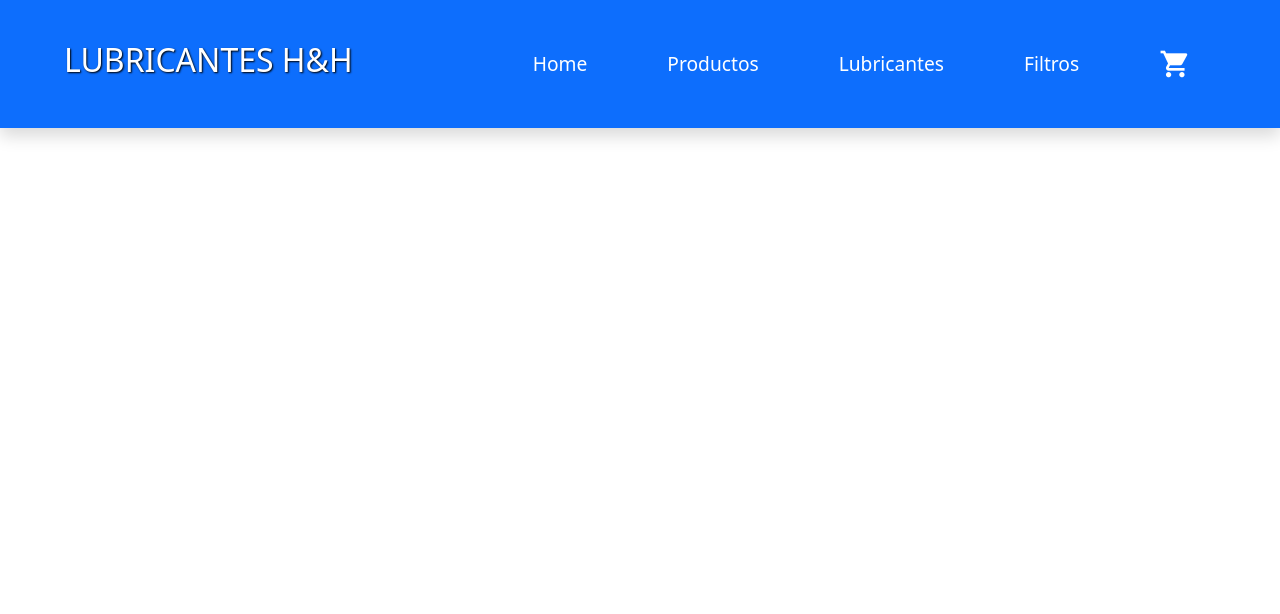
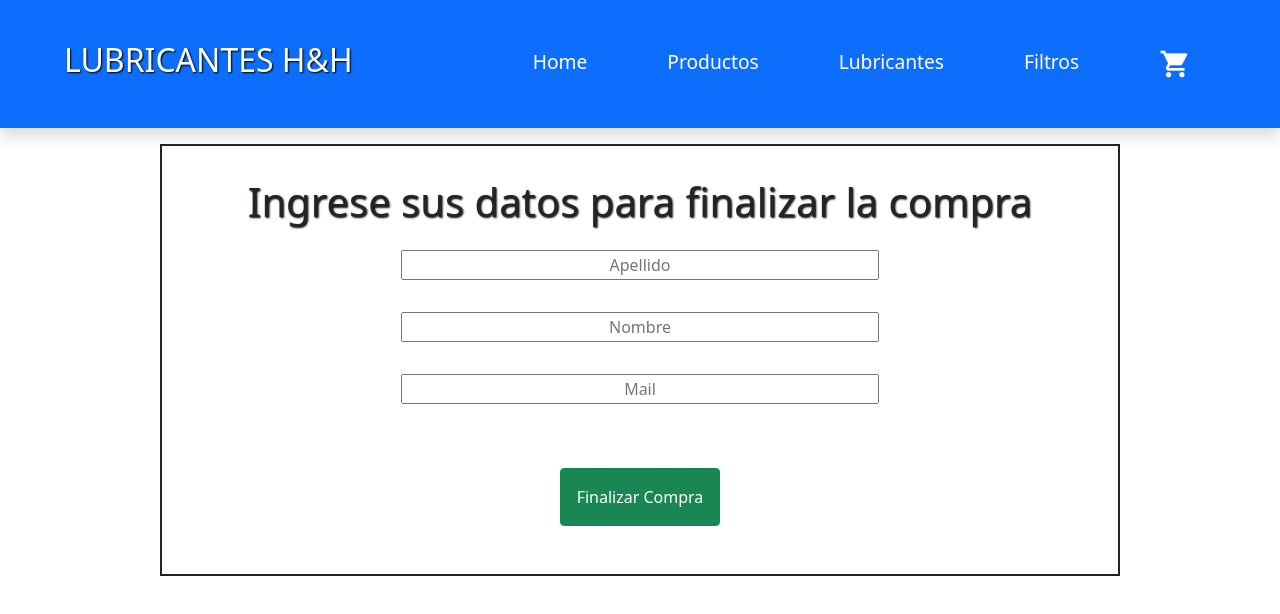
Before and after one commit to emanuelheredia/react-tienda_lubricentro, a React (Create React App) app: page /compra in a window 1280 px wide. Shown: the top 614 px of the page. Built offline with nearby package versions, Linux system fonts and the light colour scheme.

Commit message:
Configuracion de compra para guardar en coleccion de firestore objeto con dedatos de la misma y respuesta a usuario

```diff
--- a/App.js
+++ b/App.js
@@ -6,6 +6,7 @@ import {BrowserRouter,Routes,Route} from "react-router-dom";
 import Home from "./components/Home";
 import Carrito from "./components/Carrito";
 import CartContext from "./components/CartContext"
+import Compra from "./components/Compra";
 
 const App= ()=>{
     return (
@@ -20,6 +21,8 @@ const App= ()=>{
                 <Route exact path= "/producto/:id" element={<ItemDetailContainer/>}/>
                 <Route exact path= "/producto/carrito" element={<Carrito/>}/>
                 <Route exact path="/" element={<Home/>} />
+                <Route exact path="/compra" element={<Compra/>} />
+
             </Routes>
             </BrowserRouter>
             </CartContext>
--- a/src/App.js
+++ b/src/App.js
@@ -6,6 +6,7 @@ import {BrowserRouter,Routes,Route} from "react-router-dom";
 import Home from "./components/Home";
 import Carrito from "./components/Carrito";
 import CartContext from "./components/CartContext"
+import Compra from "./components/Compra";
 
 const App= ()=>{
     return (
@@ -20,6 +21,8 @@ const App= ()=>{
                 <Route exact path= "/producto/:id" element={<ItemDetailContainer/>}/>
                 <Route exact path= "/producto/carrito" element={<Carrito/>}/>
                 <Route exact path="/" element={<Home/>} />
+                <Route exact path="/compra" element={<Compra/>} />
+
             </Routes>
             </BrowserRouter>
             </CartContext>
--- a/src/components/CartContext.js
+++ b/src/components/CartContext.js
@@ -13,9 +13,9 @@ const CartContext=({children})=>{
     const [precioTotal,setPrecioTotal]=useState(0)
 
     const onAdd=(producto)=>{
-        if(isInCarrito(producto.producto.id)){
+        if(isInCarrito(producto.id)){
             producto.cantidad=producto.cantidad+productoDuplicado.cantidad
-            let carritoCopia=carrito.filter(e=>(e.producto.id!==producto.producto.id))
+            let carritoCopia=carrito.filter(e=>(e.id!==producto.id))
             carritoCopia.push(producto)
             setCarrito(carritoCopia)
         }else{
@@ -23,10 +23,10 @@ const CartContext=({children})=>{
         }
     }
     const removeItem=(id)=>{
-        let carritoFiltrado=carrito.filter(e=>(e.producto.id)!==id)
+        let carritoFiltrado=carrito.filter(e=>(e.id)!==id)
         setCarrito(carritoFiltrado)
-        let item= carrito.filter(e=>(e.producto.id)===id)
-        setPrecioTotal(precioTotal-((item[0].cantidad)*Number(item[0].producto.precio)))
+        let item= carrito.filter(e=>(e.id)===id)
+        setPrecioTotal(precioTotal-((item[0].cantidad)*Number(item[0].precio)))
         setCantidadTotal(cantidadTotal-item[0].cantidad)
     }
     const vaciarCarrito=()=>{
@@ -35,7 +35,7 @@ const CartContext=({children})=>{
         setCantidadTotal(0)
     }
     const isInCarrito=(id)=>{
-        productoDuplicado=carrito.find(e=>(e.producto.id)===id)
+        productoDuplicado=carrito.find(e=>(e.id)===id)
         if(productoDuplicado===undefined){
             return false;
         }else{
--- /dev/null
+++ b/src/components/Compra.js
@@ -0,0 +1,57 @@
+import React, {  useState } from "react";
+import {db} from "./firebase"
+import {addDoc,collection, serverTimestamp,query,where,getDocs,} from "firebase/firestore"
+import { useContexto } from "./CartContext";
+
+const Compra=()=>{
+    const {vaciarCarrito,carrito,precioTotal}=useContexto()
+    const [mostrarFormulario,setMostrarFormulario]=useState(true)
+    const [datosCompra,setDatosCompra]=useState()
+    const [datosComprador,setDatosComprador]=useState(
+        {
+            nombre:"",
+            apellido:"",
+            mail:""
+        }
+    )
+    const handleInputChange=(e)=>{
+        setDatosComprador({
+            ...datosComprador,
+            [e.target.name]: e.target.value
+        })
+    }
+    const terminarCompra=(e)=>{
+        e.preventDefault()
+        const ventaColeccion=collection(db,"ventas")
+        addDoc(ventaColeccion,{
+            buyer:datosComprador,
+            items:carrito,
+            date:serverTimestamp(),
+            total:precioTotal
+        })
+        const consultaCompra=query(ventaColeccion,where("buyer","==",datosComprador))
+        getDocs(consultaCompra).then(({docs})=>{
+            setDatosCompra(docs.map(doc=> {return {"id":doc.id,...doc.data()}}))
+            setMostrarFormulario(false)
+            vaciarCarrito();
+        }).catch(err=>{console.log(err)})
+}
+
+    return (
+        <>
+            {(mostrarFormulario)?<form className="d-flex flex-column align-items-center ">
+                <label><h1>Ingrese sus datos para finalizar la compra</h1></label>
+                <input onChange={handleInputChange} placeholder="Apellido" type="string" name="apellido" className="m-3"></input>
+                <input onChange={handleInputChange} placeholder="Nombre" type="string" name="nombre"className="m-3"></input>
+                <input onChange={handleInputChange} placeholder="Mail" type="mail" name="mail"className="m-3"></input>
+                <button onClick={terminarCompra} className="btn btn-success p-3 justify-content-center w-30 m-5">Finalizar Compra</button>
+            </form>:(<div className="d-flex flex-column align-items-center m-5 border border-primary bg-primary"><h1 className="text-white">FELICITACIONES! COMPRA EXITOSA</h1>
+            <h2 className="mt-5 text-center text-warning">ID DE COMPRA: {datosCompra[0].id} </h2>
+            <h1 className=" mb-5  text-center text-white">Total a pagar: $ {datosCompra[0].total}
+            </h1>
+            </div>)
+            }
+        </>
+    )
+}
+export default Compra;
--- a/src/components/ItemDetail.js
+++ b/src/components/ItemDetail.js
@@ -12,7 +12,7 @@ const ItemDetail = ({producto})=>{
     const onAddItem = (contador)=>{
         setContador(contador);
         setMostrarBotonFinalizar(false)
-        let productoNuevo = {"cantidad":contador,"producto":(producto)}
+        let productoNuevo = {"cantidad":contador,...producto}
         onAdd(productoNuevo)
         sumarPrecioTotal({"precio":producto.precio,"cantidad":contador})
     }
--- a/src/components/ItemListContainer.js
+++ b/src/components/ItemListContainer.js
@@ -13,26 +13,13 @@ const ItemListContainer=()=>{
         const productosCollection=collection(db,"productos")
         if (categoria){
             const consultaCategoria=query(productosCollection,where("categoria","==",categoria))
-            getDocs(consultaCategoria).then((respuesta)=>{
-                const docs=respuesta.docs
-                const listaFirestore=docs.map(docs=>{
-                    const id=docs.id;
-                    const data=docs.data();
-                    const producto={"id":id,...data}
-                    return producto
-                })
-                setlistaProductos(listaFirestore)
+            getDocs(consultaCategoria).then(({docs})=>{
+                setlistaProductos(docs.map(doc=> {return {"id":doc.id,...doc.data()}}))
             }).catch(err=>{console.log(err)})
             }else{
-                getDocs(productosCollection).then((respuesta)=>{
-                    const docs=respuesta.docs
-                    const listaFirestore=docs.map(docs=>{
-                        const id=docs.id;
-                        const data=docs.data();
-                        const producto={"id":id,...data}
-                        return producto
-                    })
-                    setlistaProductos(listaFirestore)
+                getDocs(productosCollection).then(({docs})=>{
+                    setlistaProductos(docs.map(doc=>{return {"id":doc.id,...doc.data()}
+                    }))
                 }).catch(err=>{console.log(err)})
             }
     },[categoria])
--- a/src/components/NavBar.js
+++ b/src/components/NavBar.js
@@ -9,26 +9,27 @@ const NavBar=()=>{
                 <NavLink className="col-md-7 text-white text-decoration-none"  to="/"><h2 className="col-md-7 text-white ">LUBRICANTES H&H</h2></NavLink>
                 <nav className="navbar navbar-expand-lg navbar-light">
                     <div className="container justify-content-end">
-                        <button className="navbar-toggler flex-row-reverse " type="button" data-bs-toggle="collapse" data-bs-target="#navbarNav" aria-controls="navbarNav" aria-expanded="false" aria-label="Toggle navigation">
+                    <button className="navbar-toggler" type="button" data-bs-toggle="collapse" data-bs-target="#navbarNavDropdown" aria-controls="navbarNavDropdown" aria-expanded="false" aria-label="Toggle navigation">
                         <span className="navbar-toggler-icon "></span>
                         </button>
-                        <div className="collapse navbar-collapse justify-content-end" id="navbarNav">
-                        <ul className="navbar-nav align-items-lg-center">
+                        <div className="collapse navbar-collapse" id="navbarNav">
+                        <ul className="navbar-nav ">
                             <li className="nav-item">
                             <NavLink className="nav-link  text-white active"  aria-current="page" to="/">Home</NavLink>
                             </li>
                             <li className="nav-item">
-                            <NavLink className="nav-link  text-white active"  aria-current="page" to="/productos">Productos</NavLink>
+                            <NavLink className="nav-link  text-white"  aria-current="page" to="/productos">Productos</NavLink>
                             </li>
                             <li className="nav-item">
-                            <NavLink className="nav-link  text-white active"  to="/productos/lubricantes">Lubricantes</NavLink>
+                            <NavLink className="nav-link  text-white"  to="/productos/lubricantes">Lubricantes</NavLink>
                             </li>
                             <li className="nav-item">
-                            <NavLink className="nav-link  text-white active"  to="/productos/filtros">Filtros</NavLink>
+                            <NavLink className="nav-link  text-white"  to="/productos/filtros">Filtros</NavLink>
                             </li>
                             <li className="nav-item">
-                            <NavLink className="nav-link  text-white active"  to="/carrito"><CartWidget/></NavLink>
+                            <NavLink className="nav-link  text-white"  to="/carrito"><CartWidget/></NavLink>
                             </li>
+
                         </ul>
                         </div>
                     </div>
--- a/src/styles.css
+++ b/src/styles.css
@@ -70,3 +70,11 @@ h5{
     margin-left: 11px;
     font-weight: bolder;
 }
+form{
+    border: solid 2px;
+    margin: 1rem 10rem 1rem 10rem;
+}
+form input{
+    width: 50%;
+    text-align: center;
+}
--- a/styles.css
+++ b/styles.css
@@ -65,3 +65,16 @@ nav{
     padding: 3rem;
     font-size: 2rem;
 }
+h5{
+    z-index: 100;
+    margin-left: 11px;
+    font-weight: bolder;
+}
+form{
+    border: solid 2px;
+    margin: 1rem 10rem 1rem 10rem;
+}
+form input{
+    width: 50%;
+    text-align: center;
+}
```
Also changed, not shown: src/components/Carrito.js (+6 -6 lines), src/components/Consulta.js (added).
